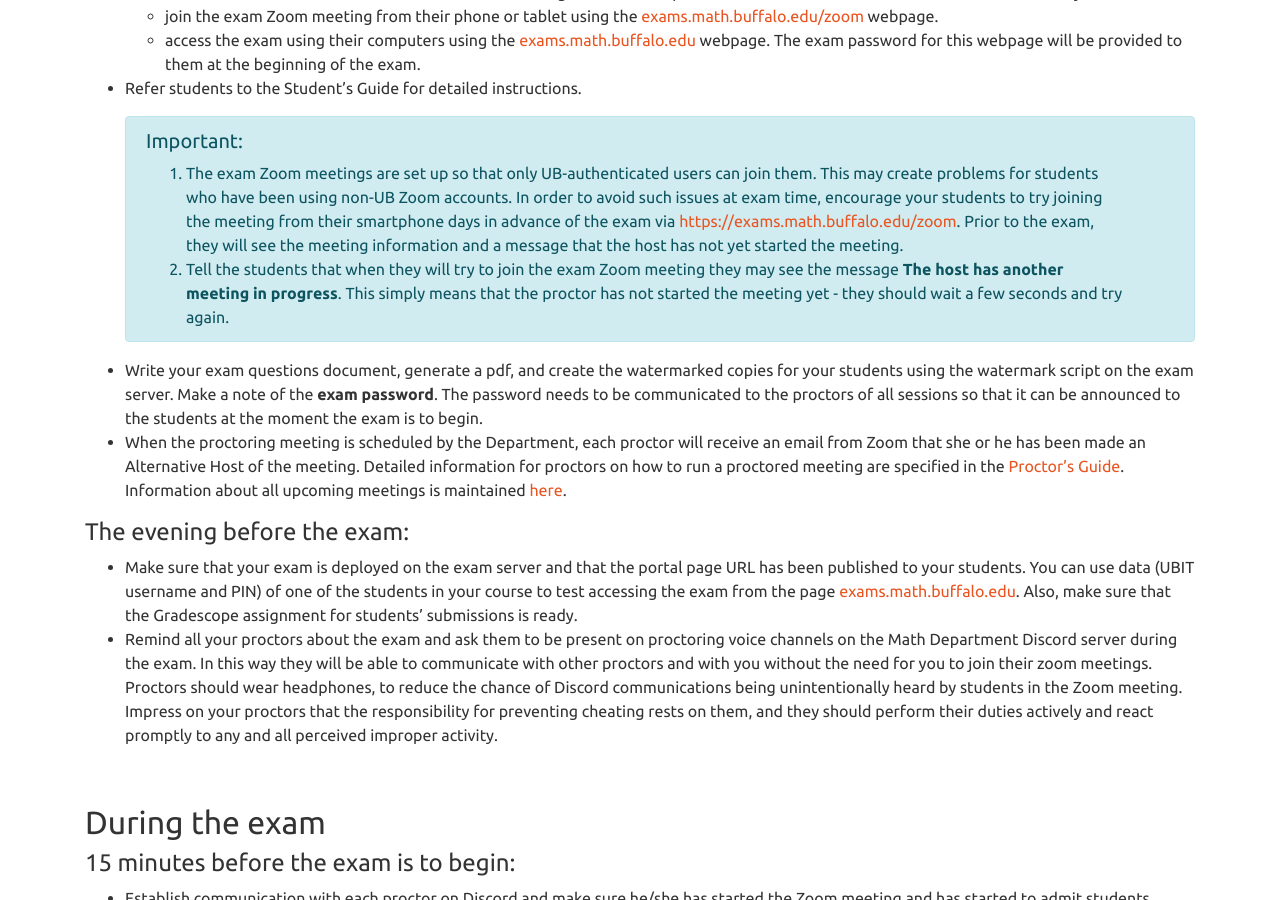
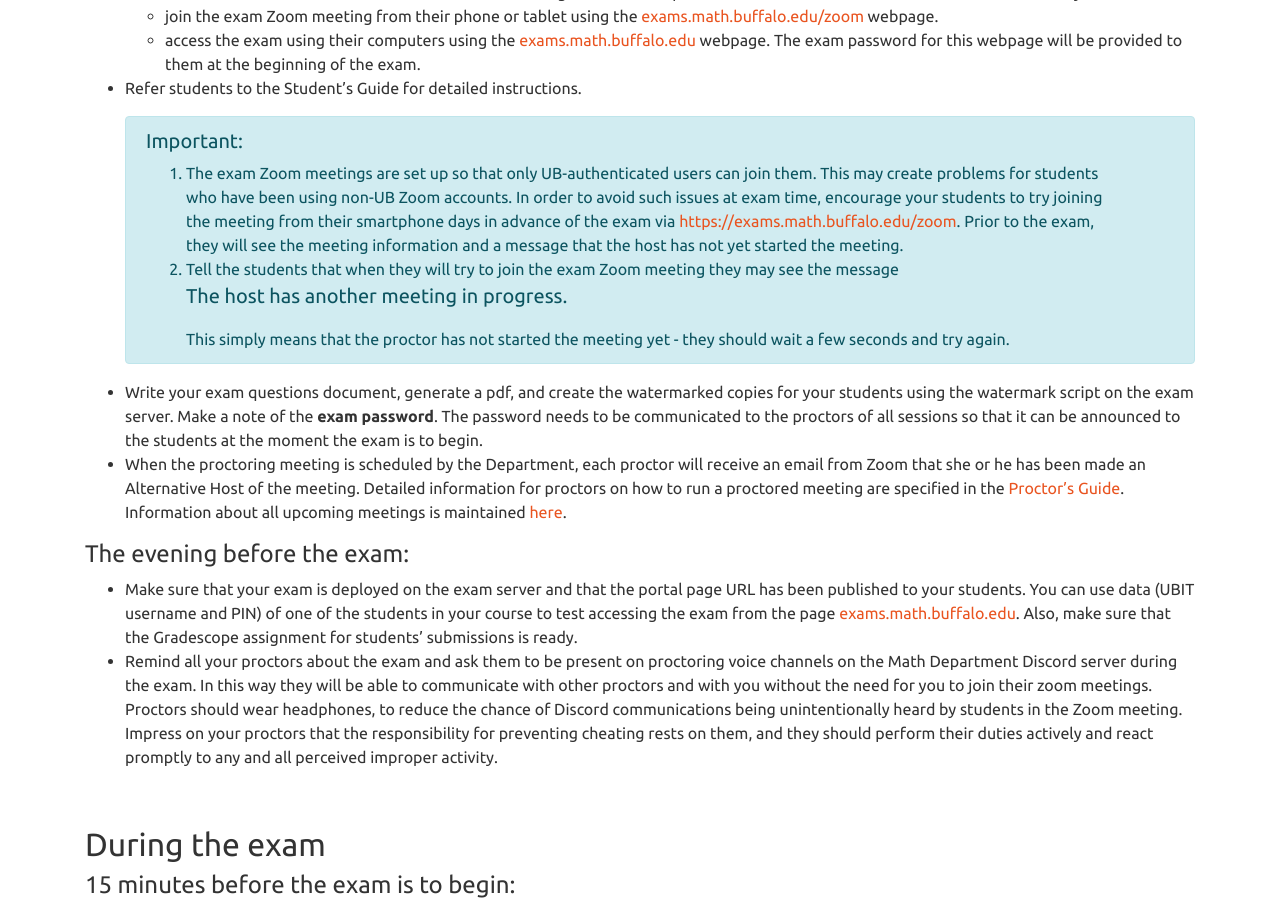
Before and after one commit to ub-math/exam_guides, a Jekyll site: the page built from docs/instructor.md, in a window 1280 px wide and 900 px high, scrolled down 2817 px. Built offline with Jekyll 4.4.1, drawn with Linux system fonts in a browser that asks for light colours.

Commit message:
Update instructor.md

```diff
--- a/docs/instructor.md
+++ b/docs/instructor.md
@@ -148,7 +148,10 @@ grading are much more limited and less user friendly than what is available with
     the meeting from their smartphone days in advance of the exam via <a href="https://exams.math.buffalo.edu/zoom">https://exams.math.buffalo.edu/zoom</a>.
     Prior to the exam, they will see the meeting information and a message that the host has not yet started the meeting.</li>
 
-    <li>Tell the students that when they will try to join the exam Zoom meeting they may see the message <b>The host has another meeting in progress</b>.
+    <li>Tell the students that when they will try to join the exam Zoom meeting they may see the message
+      <blockquote class="blockquote">
+        The host has another meeting in progress.
+      </blockquote>
     This simply means that the proctor has not started the meeting yet - they should wait a few seconds and try again. </li>
     </ol>
     </div>
```
